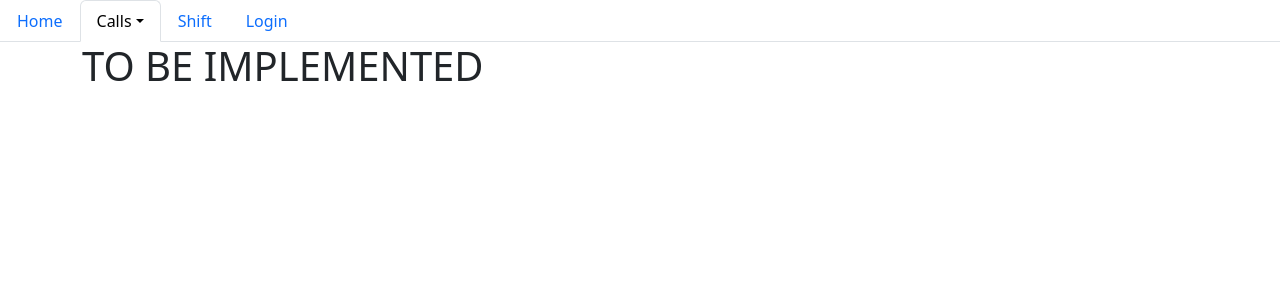
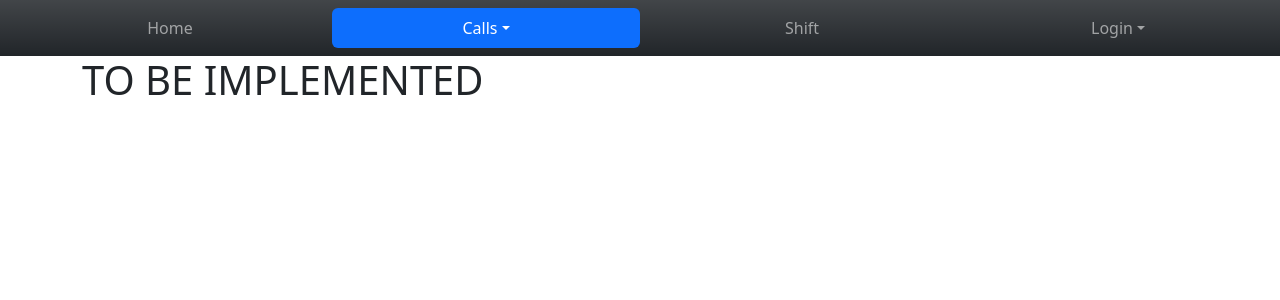
Before and after one commit to tceluzza/simple-cad, a Django app: page /new-call/ in a window 1280 px wide. Shown: the top 300 px of the page. Run offline with Django 4.2, Linux system fonts and the light colour scheme; some libraries are stand-ins or nearby versions.

Commit message:
Better navbar

```diff
--- a/dispatch/templates/main.html
+++ b/dispatch/templates/main.html
@@ -8,35 +8,59 @@
   </head>
 
   <body>
-    <ul class="nav nav-tabs">
-      <li class="nav-item">
-        <a class="nav-link {{home_nav}}" href="{% url 'dispatch:view_calls' %}">Home</a>
-      </li>
-      <li class="nav-item">
+    {% comment %} <div class="container-fluid pt-3"> {% endcomment %}
+      <div>
+    <nav class="navbar navbar-expand-md navbar-dark bg-dark bg-gradient px-2">
+      <button class="navbar-toggler" type="button" data-bs-toggle="collapse" data-bs-target="#navbarNav" aria-controls="navbarNav" aria-expanded="false" aria-label="Toggle navigation">
+        <span class="navbar-toggler-icon"></span>
+      </button>
+        <div class="navbar-nav nav-pills nav-justified collapse navbar-collapse" id="navbarNav">
+          <a class="nav-item nav-link {{home_nav}}" href="{% url 'dispatch:view_calls' %}">Home</a>
+          <div class="nav-item dropdown">
             <a class="nav-link dropdown-toggle {{calls_nav}}" data-bs-toggle="dropdown" href="#" role="button" aria-expanded="false">Calls</a>
-        <ul class="dropdown-menu">
-          <li><a class="dropdown-item" href="{% url 'dispatch:new_call' %}">New Call</a></li>
-          <li><a class="dropdown-item" href="{% url 'dispatch:closed_calls' %}">Closed Calls</a></li>
+            <ul class="dropdown-menu dropdown-menu-dark">
+              <li><a class="dropdown-item {{new_call_nav}}" href="{% url 'dispatch:new_call' %}">New Call</a></li>
+              <li><a class="dropdown-item {{closed_calls_nav}}" href="{% url 'dispatch:closed_calls' %}">Closed Calls</a></li>
             </ul>
-      </li>
-      <li class="nav-item">
-        <a class="nav-link {{shift_nav}}" href="{% url 'dispatch:shift' %}">Shift</a>
-      </li>
-
-      <li class="nav-item">
+          </div>
+          <a class="nav-item nav-link {{shift_nav}}" href="{% url 'dispatch:shift' %}">Shift</a>
           {% if user.is_authenticated %}
-          {% comment %} Welcome, {{ user.get_username }} {% endcomment %}
-          <a class="nav-link" href="{% url 'dispatch:not_implemented' %}?next={{ request.path }}">Logout ({{user.get_username}})</a></li>
+            <a class="nav-item nav-link" href="{% url 'dispatch:not_implemented' %}?next={{ request.path }}">Logout ({{user.get_username}})</a></li>
             {% comment %} <a href="{% url 'registration:logout' %}?next={{ request.path }}">Logout</a></li> {% endcomment %}
           {% else %}
-          <a class="nav-link" href="{% url 'dispatch:not_implemented' %}?next={{ request.path }}">Login</a></li>
+            <div class="nav-item dropdown">
+              <a class="nav-link dropdown-toggle" data-bs-toggle="dropdown" href="#" role="button" aria-expanded="false">Login</a>
+
+              <form class="dropdown-menu p-4">
+                <div class="mb-3">
+                  <label for="exampleDropdownFormEmail2" class="form-label">Email address</label>
+                  <input type="email" class="form-control" id="exampleDropdownFormEmail2" placeholder="email@example.com">
+                </div>
+                <div class="mb-3">
+                  <label for="exampleDropdownFormPassword2" class="form-label">Password</label>
+                  <input type="password" class="form-control" id="exampleDropdownFormPassword2" placeholder="Password">
+                </div>
+                <div class="mb-3">
+                  <div class="form-check">
+                    <input type="checkbox" class="form-check-input" id="dropdownCheck2">
+                    <label class="form-check-label" for="dropdownCheck2">
+                      Remember me
+                    </label>
+                  </div>
+                </div>
+                <button type="submit" class="btn btn-primary">Sign in</button>
+              </form>
+            </div>
+            {% comment %} <a class="nav-item nav-link" href="{% url 'dispatch:not_implemented' %}?next={{ request.path }}">Login</a></li> {% endcomment %}
             {% comment %} <a href="{% url 'registration:login' %}?next={{ request.path }}">Login</a></li> {% endcomment %}
           {% endif %}
-    </ul>
+        </div>
+    </nav>
 
     <div class="container-lg">
     {% block content %}
     {% endblock %}
+    {% comment %} </div> {% endcomment %}
   </div>
   </body>
 </html>
--- a/dispatch/views.py
+++ b/dispatch/views.py
@@ -14,7 +14,6 @@ class CallsListView(generic.ListView):
 
     def get_context_data(self, **kwargs):
         context = super().get_context_data(**kwargs)
-        #context["calls_list"] = Call.objects.filter
         context["home_nav"] = "active"
         return context
 
@@ -22,12 +21,21 @@ class CallDetailView(generic.DetailView):
     model = Call
     template_name = "dispatch/call_details.html"
 
+    def get_context_data(self, **kwargs):
+        context = super().get_context_data(**kwargs)
+        context["calls_nav"] = "active"
+        return context
+
 def new_call(request):
-    context = {"calls_nav":"active"}
+    context = {"calls_nav":"active",
+               "new_call_nav":"active",
+               }
     return render(request, "dispatch/new_call.html", context)
 
 def closed_calls(request):
-    context = {"calls_nav":"active"}
+    context = {"calls_nav":"active",
+               "closed_calls_nav":"active",
+               }
     return render(request, "dispatch/closed_calls.html", context)
 
 def shift(request):
```
Lines whose indentation alone changed are shown as unchanged.
